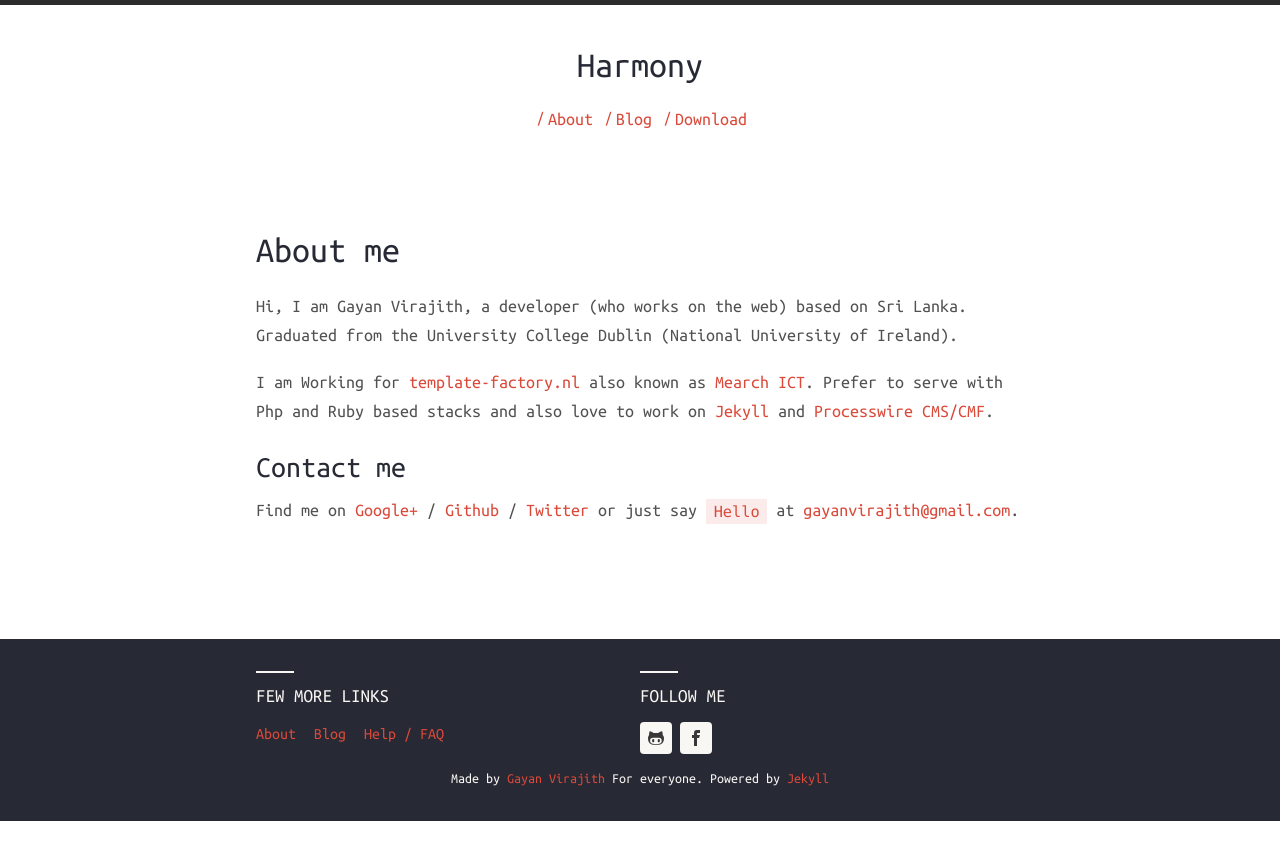
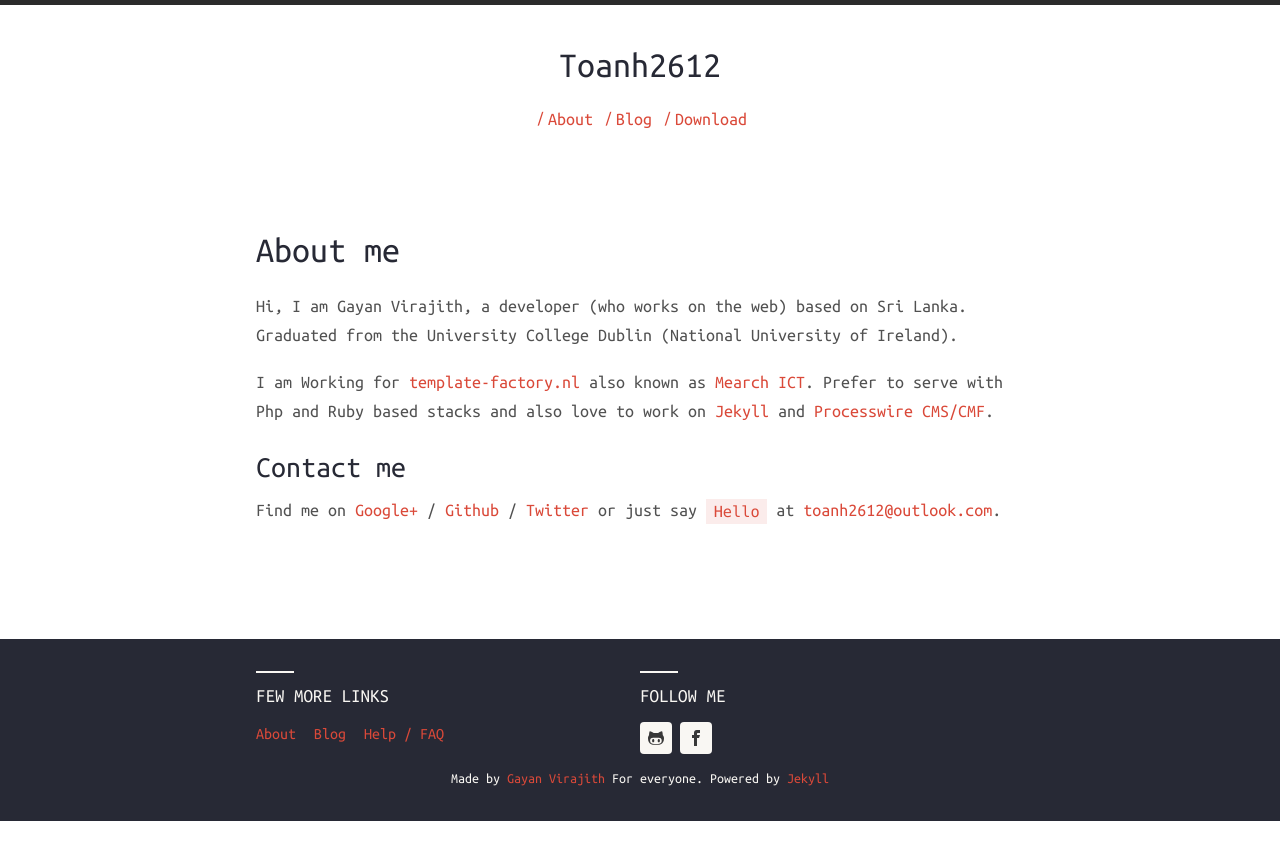
Before and after one commit to toanh2612/toanh2612.github.io, a Jekyll site: the page built from about.md, in a window 1280 px wide. Shown: the top 860 px of the page. Built offline with Jekyll 4.4.1, drawn with Linux system fonts in a browser that asks for light colours; nearby versions of some CDN libraries.

Commit message:
test toanh.site

```diff
--- a/_config.yml
+++ b/_config.yml
@@ -11,7 +11,7 @@ url: http://toanh.site
 
 # Harmony theme configuration. Please change accordingly.
 harmony:
-  name: Harmony
+  name: Toanh2612
   # Little description about your site
   description: #Harmony is free responsive jekyll theme.
   # 'meta_description:' Write an awesome description for your new site here.
--- a/about.md
+++ b/about.md
@@ -14,7 +14,7 @@ on [Jekyll][jekyll] and [Processwire CMS/CMF][pw].
 ### Contact me
 
 Find me on [Google+][google] / [Github][github] / [Twitter][Twitter] or just say `Hello` at
-[gayanvirajith@gmail.com](gayanvirajith@gmail.com).
+[toanh2612@outlook.com](toanh2612@outlook.com).
 
 
 [tf]: http://template-factory.nl
@@ -22,6 +22,6 @@ Find me on [Google+][google] / [Github][github] / [Twitter][Twitter] or just say
 [pw]: http://processwire.com
 [pwf]: http://processwire.com/talk
 [jekyll]: http://jekyllrb.com
-[github]: https://github.com/gayanvirajith
-[google]: https://plus.google.com/+GayanVirajith
-[twitter]: https://twitter.com/gayanvirajith
+[github]: https://github.com/toanh2612
+[google]: https://plus.google.com/
+[twitter]: https://twitter.com/
```
